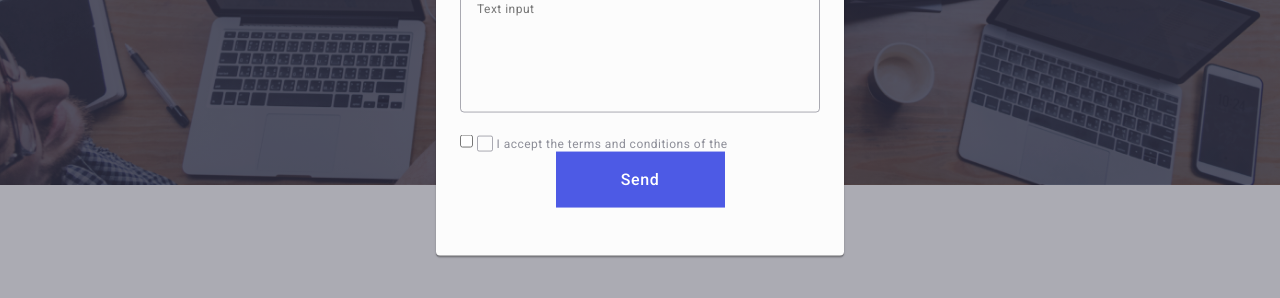
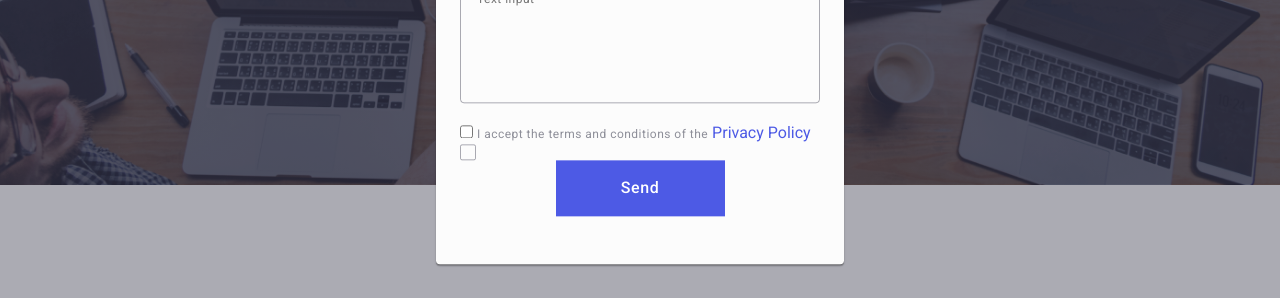
Before and after one commit to Olenka-12345/goit-markup-hw-05, a plain HTML site: page index.html in a window 1280 px wide. Shown: the part 440-738 px from the top of the page. Drawn offline with nearby package versions, Linux system fonts and the light colour scheme.

Commit message:
index.html

```diff
--- a/css/styles.css
+++ b/css/styles.css
@@ -867,7 +867,7 @@ align-items: center;
 justify-content:center;
 fill: transparent;
 }
-.label-checkbox:checked span
+.input-checkbox:checked span
 {
 border: none;
 fill:#fdf4f7;
--- a/index.html
+++ b/index.html
@@ -490,8 +490,8 @@
           </ul>
         </div>
         <div class="footer-form">
-          <p class="footer-form-paragraf">Subscribe</p>
           <form class="footer-form-form">
+            <p class="footer-form-paragraf">Subscribe</p>
             <label class="footer-form-label" for="email">
               <input
                 class="footer-form-email"
@@ -580,19 +580,19 @@
             <input
               class="input-checkbox"
               type="checkbox"
-              id="user-privacy"
+              id="user-privacy "
               value="true"
               name="user-privacy"
             />
             <label class="label-checkbox" for="user-privacy"
-              ><a class="label-checkbox-link" href="Privacy Policy"></a>
-              <span class="span-checkbox">
-                <svg class="span-checkbox-icon" width="10" height="8">
-                  <use href="./images/icons.svg#icon-close-black"></use>
-                </svg>
-              </span>
-              I accept the terms and conditions of the</label
+              >I accept the terms and conditions of the</label
             >
+            <a class="label-checkbox-link" href=" ">Privacy Policy</a>
+            <span class="span-checkbox">
+              <svg class="span-checkbox-icon" width="10" height="8">
+                <use href="./images/icons.svg#icon-close-black"></use>
+              </svg>
+            </span>
             <button class="label-checkbox-button">Send</button>
           </div>
         </form>
```
